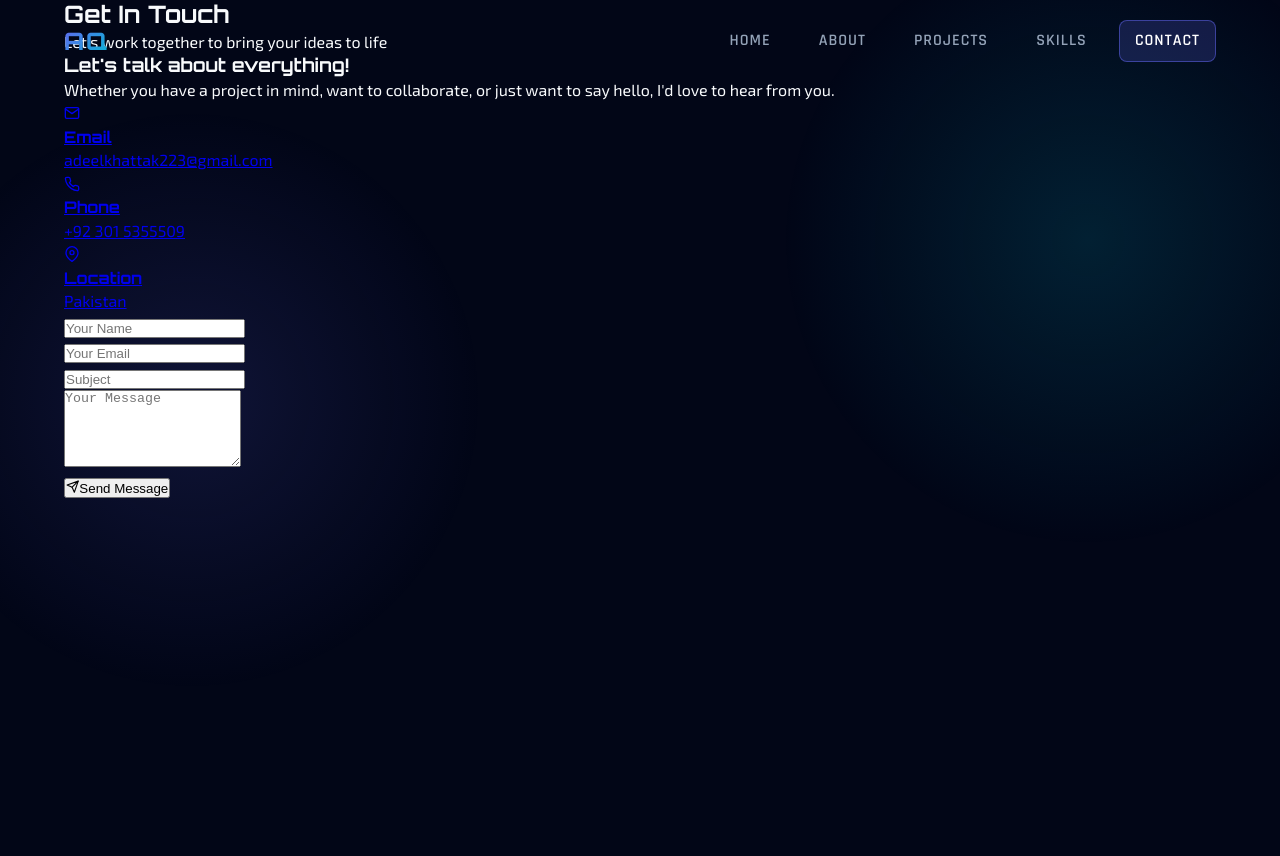
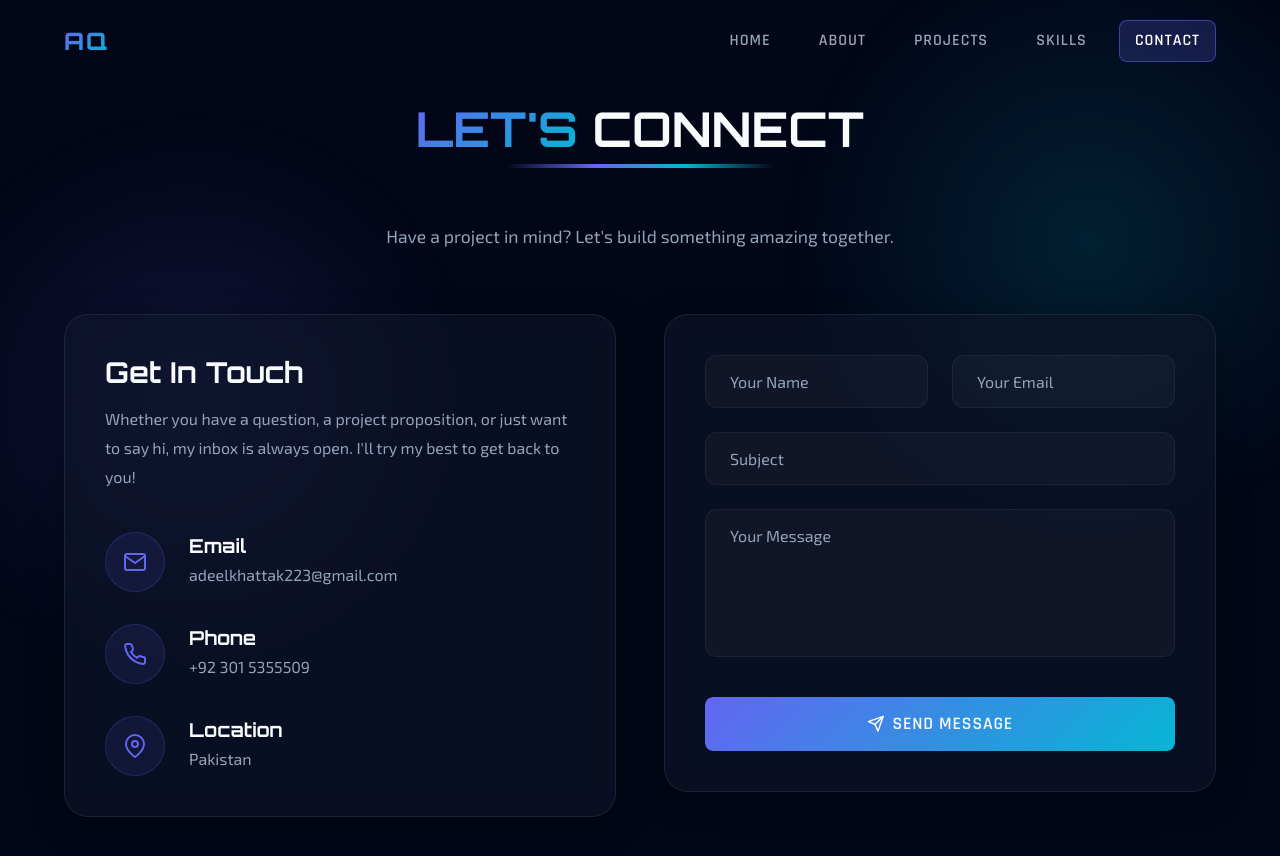
Before and after one commit to adeel-151/react-portfolio, a React (Vite) app: page /contact in a window 1280 px wide. Shown: the top 856 px of the page. Before the commit the page ends 800 px from the top, so only its background shows below. Built offline with nearby package versions, Linux system fonts and the light colour scheme.

Commit message:
Redesign projects and contact sections

```diff
--- a/src/pages/Contact.jsx
+++ b/src/pages/Contact.jsx
@@ -1,6 +1,6 @@
 import React, { useState } from 'react';
 import { motion } from 'framer-motion';
-import { FiMail, FiPhone, FiMapPin, FiSend } from 'react-icons/fi';
+import { FiMail, FiPhone, FiMapPin, FiSend, FiCheckCircle } from 'react-icons/fi';
 
 const Contact = () => {
   const [formData, setFormData] = useState({
@@ -9,6 +9,8 @@ const Contact = () => {
     subject: '',
     message: ''
   });
+
+  const [status, setStatus] = useState('idle'); // idle, loading, success, error
 
   const handleChange = (e) => {
     setFormData({
@@ -19,28 +21,35 @@ const Contact = () => {
 
   const handleSubmit = async (e) => {
     e.preventDefault();
+    setStatus('loading');
 
     const formDataToSend = new FormData();
     formDataToSend.append("access_key", "b7c38581-9e52-47dd-a110-87751434730c");
     formDataToSend.append("email", formData.email);
     formDataToSend.append("subject", formData.subject);
     formDataToSend.append("message", formData.message);
+    formDataToSend.append("name", formData.name);
 
+    try {
       const response = await fetch("https://api.web3forms.com/submit", {
         method: "POST",
         body: formDataToSend
       });
-
       const data = await response.json();
 
       if (data.success) {
-    alert("Message sent successfully!");
+        setStatus('success');
         setFormData({ name: "", email: "", subject: "", message: "" });
+        setTimeout(() => setStatus('idle'), 4000);
       } else {
-    alert("Failed to send message. Try again.");
+        setStatus('error');
+        setTimeout(() => setStatus('idle'), 4000);
+      }
+    } catch (error) {
+      setStatus('error');
+      setTimeout(() => setStatus('idle'), 4000);
     }
   };
-
 
   const contactInfo = [
     {
@@ -65,68 +74,117 @@ const Contact = () => {
 
   return (
     <motion.section
-      className="contact"
+      className="page-wrapper"
       initial={{ opacity: 0 }}
       animate={{ opacity: 1 }}
-      exit={{ opacity: 0 }}
+      exit={{ opacity: 0, y: -20 }}
       transition={{ duration: 0.5 }}
     >
       <div className="container">
         <motion.div
-          className="section-header"
           initial={{ y: 50, opacity: 0 }}
           animate={{ y: 0, opacity: 1 }}
           transition={{ delay: 0.2 }}
+          style={{ marginBottom: '4rem' }}
         >
-          <h2>Get In Touch</h2>
-          <p>Let's work together to bring your ideas to life</p>
+          <h2 className="section-title">
+            <span className="text-gradient">LET'S</span> CONNECT
+          </h2>
+          <p style={{ textAlign: 'center', color: 'var(--gray)', fontSize: '1.1rem', marginTop: '1rem' }}>
+            Have a project in mind? Let's build something amazing together.
+          </p>
         </motion.div>
 
-        <div className="contact-content">
+        <div style={{ display: 'grid', gridTemplateColumns: 'repeat(auto-fit, minmax(350px, 1fr))', gap: '3rem' }}>
+          {/* Contact Info */}
           <motion.div
-            className="contact-info"
             initial={{ x: -50, opacity: 0 }}
             animate={{ x: 0, opacity: 1 }}
             transition={{ delay: 0.4 }}
+            style={{ display: 'flex', flexDirection: 'column', gap: '1.5rem' }}
           >
-            <h3>Let's talk about everything!</h3>
-            <p>
-              Whether you have a project in mind, want to collaborate,
-              or just want to say hello, I'd love to hear from you.
+            <div className="glass" style={{ padding: '2.5rem', borderRadius: '24px', flexGrow: 1 }}>
+              <h3 style={{ fontSize: '1.8rem', color: 'var(--light)', marginBottom: '1rem' }}>Get In Touch</h3>
+              <p style={{ color: 'var(--gray)', lineHeight: '1.8', marginBottom: '2.5rem' }}>
+                Whether you have a question, a project proposition, or just want to say hi, my inbox is always open. I'll try my best to get back to you!
               </p>
 
-            <div className="contact-methods">
+              <div style={{ display: 'flex', flexDirection: 'column', gap: '2rem' }}>
                 {contactInfo.map((item, index) => (
                   <motion.a
                     key={item.title}
                     href={item.link}
-                  className="contact-method"
-                  whileHover={{ x: 10 }}
-                  initial={{ x: -20, opacity: 0 }}
-                  animate={{ x: 0, opacity: 1 }}
-                  transition={{ delay: 0.6 + index * 0.1 }}
+                    whileHover={{ x: 10, color: 'var(--primary)' }}
+                    style={{
+                      display: 'flex',
+                      alignItems: 'center',
+                      gap: '1.5rem',
+                      textDecoration: 'none',
+                      color: 'inherit',
+                      transition: 'color 0.3s'
+                    }}
                   >
-                  <div className="contact-icon">
+                    <div style={{
+                      width: '60px',
+                      height: '60px',
+                      borderRadius: '50%',
+                      background: 'rgba(99, 102, 241, 0.1)',
+                      display: 'flex',
+                      alignItems: 'center',
+                      justifyContent: 'center',
+                      fontSize: '1.5rem',
+                      color: 'var(--primary)',
+                      border: '1px solid rgba(99, 102, 241, 0.2)'
+                    }}>
                       {item.icon}
                     </div>
-                  <div className="contact-details">
-                    <h4>{item.title}</h4>
-                    <p>{item.info}</p>
+                    <div>
+                      <h4 style={{ color: 'var(--light)', fontSize: '1.2rem', marginBottom: '0.25rem' }}>{item.title}</h4>
+                      <p style={{ color: 'var(--gray)', fontSize: '1rem' }}>{item.info}</p>
                     </div>
                   </motion.a>
                 ))}
               </div>
+            </div>
           </motion.div>
 
-          <motion.form
-            className="contact-form"
-            onSubmit={handleSubmit}
+          {/* Contact Form */}
+          <motion.div
             initial={{ x: 50, opacity: 0 }}
             animate={{ x: 0, opacity: 1 }}
             transition={{ delay: 0.6 }}
           >
-            <div className="form-group">
+            <form
+              className="glass"
+              onSubmit={handleSubmit}
+              style={{
+                padding: '2.5rem',
+                borderRadius: '24px',
+                display: 'flex',
+                flexDirection: 'column',
+                gap: '1.5rem',
+                position: 'relative',
+                overflow: 'hidden'
+              }}
+            >
+              {status === 'success' && (
+                <motion.div
+                  initial={{ opacity: 0, y: -20 }}
+                  animate={{ opacity: 1, y: 0 }}
+                  style={{
+                    position: 'absolute', inset: 0, background: 'rgba(15, 23, 42, 0.95)', backdropFilter: 'blur(10px)',
+                    display: 'flex', flexDirection: 'column', alignItems: 'center', justifyContent: 'center', zIndex: 10
+                  }}
+                >
+                  <FiCheckCircle style={{ fontSize: '4rem', color: 'var(--success)', marginBottom: '1rem' }} />
+                  <h3 style={{ color: 'var(--light)', fontSize: '1.5rem' }}>Message Sent!</h3>
+                  <p style={{ color: 'var(--gray)' }}>I'll get back to you shortly.</p>
+                </motion.div>
+              )}
+
+              <div style={{ display: 'grid', gridTemplateColumns: '1fr 1fr', gap: '1.5rem' }}>
                 <input
+                  className="glass-input"
                   type="text"
                   name="name"
                   placeholder="Your Name"
@@ -134,9 +192,8 @@ const Contact = () => {
                   onChange={handleChange}
                   required
                 />
-            </div>
-            <div className="form-group">
                 <input
+                  className="glass-input"
                   type="email"
                   name="email"
                   placeholder="Your Email"
@@ -145,8 +202,8 @@ const Contact = () => {
                   required
                 />
               </div>
-            <div className="form-group">
               <input
+                className="glass-input"
                 type="text"
                 name="subject"
                 placeholder="Subject"
@@ -154,27 +211,46 @@ const Contact = () => {
                 onChange={handleChange}
                 required
               />
-            </div>
-            <div className="form-group">
               <textarea
+                className="glass-input"
                 name="message"
                 placeholder="Your Message"
-                rows="5"
+                rows="6"
                 value={formData.message}
                 onChange={handleChange}
                 required
+                style={{ resize: 'none' }}
               ></textarea>
-            </div>
+
               <motion.button
                 type="submit"
-              className="btn btn-primary submit-btn"
-              whileHover={{ scale: 1.05 }}
-              whileTap={{ scale: 0.95 }}
+                className="btn-premium solid"
+                disabled={status === 'loading'}
+                whileHover={{ scale: 1.02 }}
+                whileTap={{ scale: 0.98 }}
+                style={{ width: '100%', padding: '1rem', marginTop: '1rem' }}
               >
-              <FiSend className="btn-icon" />
-              Send Message
+                {status === 'loading' ? (
+                  <span style={{ display: 'flex', alignItems: 'center', gap: '0.5rem' }}>
+                    <motion.div animate={{ rotate: 360 }} transition={{ repeat: Infinity, duration: 1, ease: 'linear' }}>
+                      <FiSend />
+                    </motion.div>
+                    Sending...
+                  </span>
+                ) : (
+                  <span style={{ display: 'flex', alignItems: 'center', gap: '0.5rem' }}>
+                    <FiSend /> Send Message
+                  </span>
+                )}
               </motion.button>
-          </motion.form>
+
+              {status === 'error' && (
+                <p style={{ color: '#ef4444', textAlign: 'center', fontSize: '0.9rem', marginTop: '1rem' }}>
+                  Failed to send message. Please try again.
+                </p>
+              )}
+            </form>
+          </motion.div>
         </div>
       </div>
     </motion.section>
--- a/src/pages/Projects.jsx
+++ b/src/pages/Projects.jsx
@@ -1,18 +1,19 @@
-import React from 'react';
-import { motion } from 'framer-motion';
-import { FiGithub, FiExternalLink } from 'react-icons/fi';
+import React, { useState } from 'react';
+import { motion, AnimatePresence } from 'framer-motion';
+import { FiGithub, FiExternalLink, FiFolder } from 'react-icons/fi';
 import weather from '../assets/weather.jpg';
 import clock from '../assets/clock.jpg';
 import quiz from '../assets/quiz.jpg';
 import portfolio from '../assets/portfolio.jpg';
 
 const Projects = () => {
+  const [hoveredProject, setHoveredProject] = useState(null);
+
   const projects = [
     {
       id: 1,
       title: 'Weather App',
-      description:
-        'A responsive weather application built using HTML, CSS, and JavaScript that displays real-time weather information for any city.',
+      description: 'A responsive weather application built using HTML, CSS, and JavaScript that displays real-time weather information for any city.',
       image: weather,
       technologies: ['HTML', 'CSS', 'JavaScript', 'API'],
       github: 'https://github.com/adeel-151',
@@ -21,18 +22,16 @@ const Projects = () => {
     {
       id: 2,
       title: 'Portfolio Website',
-      description:
-        'A modern and fully responsive portfolio website built to showcase projects, skills, and experience with a clean design and smooth animations.',
+      description: 'A modern and fully responsive portfolio website built to showcase projects, skills, and experience with a clean design and smooth animations.',
       image: portfolio,
-      technologies: ['HTML', 'CSS', 'JavaScript'],
+      technologies: ['HTML', 'CSS', 'JavaScript', 'React'],
       github: 'https://github.com/adeel-151',
       live: 'https://adeel-qaiser.vercel.app/'
     },
     {
       id: 3,
       title: 'Digital Clock',
-      description:
-        'A digital clock made using HTML, CSS, and JavaScript with dynamic time updates.',
+      description: 'A digital clock made using HTML, CSS, and JavaScript with dynamic time updates.',
       image: clock,
       technologies: ['HTML', 'CSS', 'JavaScript'],
       github: 'https://github.com/adeel-151',
@@ -41,10 +40,9 @@ const Projects = () => {
     {
       id: 4,
       title: 'Quiz App',
-      description:
-        'An interactive quiz application built with React, featuring smooth animations and responsive UI.',
+      description: 'An interactive quiz application built with React, featuring smooth animations and responsive UI.',
       image: quiz,
-      technologies: ['HTML', 'CSS', 'JavaScript'],
+      technologies: ['HTML', 'CSS', 'JavaScript', 'React'],
       github: 'https://github.com/adeel-151',
       live: 'https://quizz-pp.vercel.app/'
     }
@@ -54,102 +52,170 @@ const Projects = () => {
     hidden: { opacity: 0 },
     visible: {
       opacity: 1,
-      transition: { delayChildren: 0.3, staggerChildren: 0.2 }
+      transition: { staggerChildren: 0.2 }
     }
   };
 
   const itemVariants = {
-    hidden: { y: 20, opacity: 0 },
-    visible: { y: 0, opacity: 1 }
+    hidden: { y: 50, opacity: 0 },
+    visible: { y: 0, opacity: 1, transition: { type: 'spring', stiffness: 100 } }
   };
 
   return (
     <motion.section
-      className="projects"
+      className="page-wrapper"
       initial={{ opacity: 0 }}
       animate={{ opacity: 1 }}
-      exit={{ opacity: 0 }}
-      transition={{ duration: 0.5 }}
+      exit={{ opacity: 0, y: -20 }}
     >
       <div className="container">
         <motion.div
-          className="section-header"
-          initial={{ y: 50, opacity: 0 }}
+          initial={{ y: 30, opacity: 0 }}
           animate={{ y: 0, opacity: 1 }}
           transition={{ delay: 0.2 }}
+          style={{ marginBottom: '4rem' }}
         >
-          <h2>My Projects</h2>
-          <p>Here are some of my best frontend development projects.</p>
+          <h2 className="section-title">
+            <span className="text-gradient">FEATURED</span> WORK
+          </h2>
+          <p style={{ textAlign: 'center', color: 'var(--gray)', fontSize: '1.1rem', marginTop: '1rem' }}>
+            A selection of my best projects that showcase my frontend skills
+          </p>
         </motion.div>
 
         <motion.div
-          className="projects-grid"
           variants={containerVariants}
           initial="hidden"
           animate="visible"
+          style={{
+            display: 'grid',
+            gridTemplateColumns: 'repeat(auto-fill, minmax(350px, 1fr))',
+            gap: '2.5rem'
+          }}
         >
-          {projects.map((project, index) => (
+          {projects.map((project) => (
             <motion.div
               key={project.id}
-              className="project-card"
               variants={itemVariants}
-              initial={{ opacity: 0, scale: 0.9 }}
-              animate={{ opacity: 1, scale: 1 }}
-              transition={{
-                delay: index * 0.1,
-                duration: 0.5,
-                type: 'spring',
-                stiffness: 100
+              onMouseEnter={() => setHoveredProject(project.id)}
+              onMouseLeave={() => setHoveredProject(null)}
+              className="glass-card"
+              style={{
+                position: 'relative',
+                borderRadius: '24px',
+                overflow: 'hidden',
+                display: 'flex',
+                flexDirection: 'column',
+                height: '100%'
               }}
-              whileHover={{ y: -10, transition: { duration: 0.2 } }}
             >
-              <div className="project-image">
+              <div style={{ position: 'relative', height: '240px', overflow: 'hidden' }}>
                 <motion.img
                   src={project.image}
                   alt={project.title}
-                  whileHover={{ scale: 1.1 }}
-                  transition={{ duration: 0.3 }}
+                  animate={{ scale: hoveredProject === project.id ? 1.05 : 1 }}
+                  transition={{ duration: 0.4 }}
+                  style={{ width: '100%', height: '100%', objectFit: 'cover' }}
                 />
-                <div className="project-overlay">
-                  <div className="project-links">
-                    <motion.a
-                      href={project.github}
-                      className="project-link"
-                      whileHover={{ scale: 1.1 }}
-                      whileTap={{ scale: 0.9 }}
-                      target="_blank"
-                      rel="noopener noreferrer"
+
+                {/* Overlay Links */}
+                <AnimatePresence>
+                  {hoveredProject === project.id && (
+                    <motion.div
+                      initial={{ opacity: 0 }}
+                      animate={{ opacity: 1 }}
+                      exit={{ opacity: 0 }}
+                      style={{
+                        position: 'absolute',
+                        inset: 0,
+                        background: 'rgba(15, 23, 42, 0.8)',
+                        backdropFilter: 'blur(4px)',
+                        display: 'flex',
+                        alignItems: 'center',
+                        justifyContent: 'center',
+                        gap: '1.5rem'
+                      }}
                     >
-                      <FiGithub />
-                    </motion.a>
-                    <motion.a
-                      href={project.live}
-                      className="project-link"
-                      whileHover={{ scale: 1.1 }}
-                      whileTap={{ scale: 0.9 }}
-                      target="_blank"
-                      rel="noopener noreferrer"
-                    >
-                      <FiExternalLink />
-                    </motion.a>
-                  </div>
-                </div>
+                      <motion.a
+                        href={project.github}
+                        target="_blank"
+                        rel="noopener noreferrer"
+                        initial={{ y: 20, opacity: 0 }}
+                        animate={{ y: 0, opacity: 1 }}
+                        exit={{ y: 20, opacity: 0 }}
+                        whileHover={{ scale: 1.1, backgroundColor: 'var(--primary)', color: '#fff' }}
+                        style={{
+                          width: '50px',
+                          height: '50px',
+                          borderRadius: '50%',
+                          background: 'rgba(255,255,255,0.1)',
+                          color: 'var(--light)',
+                          display: 'flex',
+                          alignItems: 'center',
+                          justifyContent: 'center',
+                          fontSize: '1.5rem',
+                          border: '1px solid rgba(255,255,255,0.2)',
+                          transition: 'all 0.3s'
+                        }}
+                      >
+                        <FiGithub />
+                      </motion.a>
+                      <motion.a
+                        href={project.live}
+                        target="_blank"
+                        rel="noopener noreferrer"
+                        initial={{ y: 20, opacity: 0 }}
+                        animate={{ y: 0, opacity: 1 }}
+                        exit={{ y: 20, opacity: 0 }}
+                        transition={{ delay: 0.1 }}
+                        whileHover={{ scale: 1.1, backgroundColor: 'var(--secondary)', color: '#fff' }}
+                        style={{
+                          width: '50px',
+                          height: '50px',
+                          borderRadius: '50%',
+                          background: 'rgba(255,255,255,0.1)',
+                          color: 'var(--light)',
+                          display: 'flex',
+                          alignItems: 'center',
+                          justifyContent: 'center',
+                          fontSize: '1.5rem',
+                          border: '1px solid rgba(255,255,255,0.2)',
+                          transition: 'all 0.3s'
+                        }}
+                      >
+                        <FiExternalLink />
+                      </motion.a>
+                    </motion.div>
+                  )}
+                </AnimatePresence>
               </div>
 
-              <div className="project-content">
-                <h3>{project.title}</h3>
-                <p>{project.description}</p>
-                <div className="project-technologies">
-                  {project.technologies.map((tech, techIndex) => (
-                    <motion.span
+              <div style={{ padding: '2rem', display: 'flex', flexDirection: 'column', flexGrow: 1 }}>
+                <div style={{ display: 'flex', alignItems: 'center', gap: '0.5rem', color: 'var(--primary)', marginBottom: '1rem', fontSize: '1.5rem' }}>
+                  <FiFolder />
+                </div>
+                <h3 style={{ fontSize: '1.5rem', color: 'var(--light)', marginBottom: '1rem', fontFamily: 'var(--font-accent)' }}>
+                  {project.title}
+                </h3>
+                <p style={{ color: 'var(--gray)', fontSize: '0.95rem', lineHeight: '1.6', marginBottom: '1.5rem', flexGrow: 1 }}>
+                  {project.description}
+                </p>
+                <div style={{ display: 'flex', flexWrap: 'wrap', gap: '0.5rem' }}>
+                  {project.technologies.map((tech) => (
+                    <span
                       key={tech}
-                      className="tech-tag"
-                      initial={{ opacity: 0, scale: 0 }}
-                      animate={{ opacity: 1, scale: 1 }}
-                      transition={{ delay: 0.8 + techIndex * 0.1 }}
+                      style={{
+                        padding: '4px 12px',
+                        background: 'rgba(6, 182, 212, 0.1)',
+                        color: 'var(--secondary)',
+                        borderRadius: '20px',
+                        fontSize: '0.8rem',
+                        fontFamily: 'var(--font-mono)',
+                        border: '1px solid rgba(6, 182, 212, 0.2)'
+                      }}
                     >
                       {tech}
-                    </motion.span>
+                    </span>
                   ))}
                 </div>
               </div>
```
Lines whose indentation alone changed are shown as unchanged.
